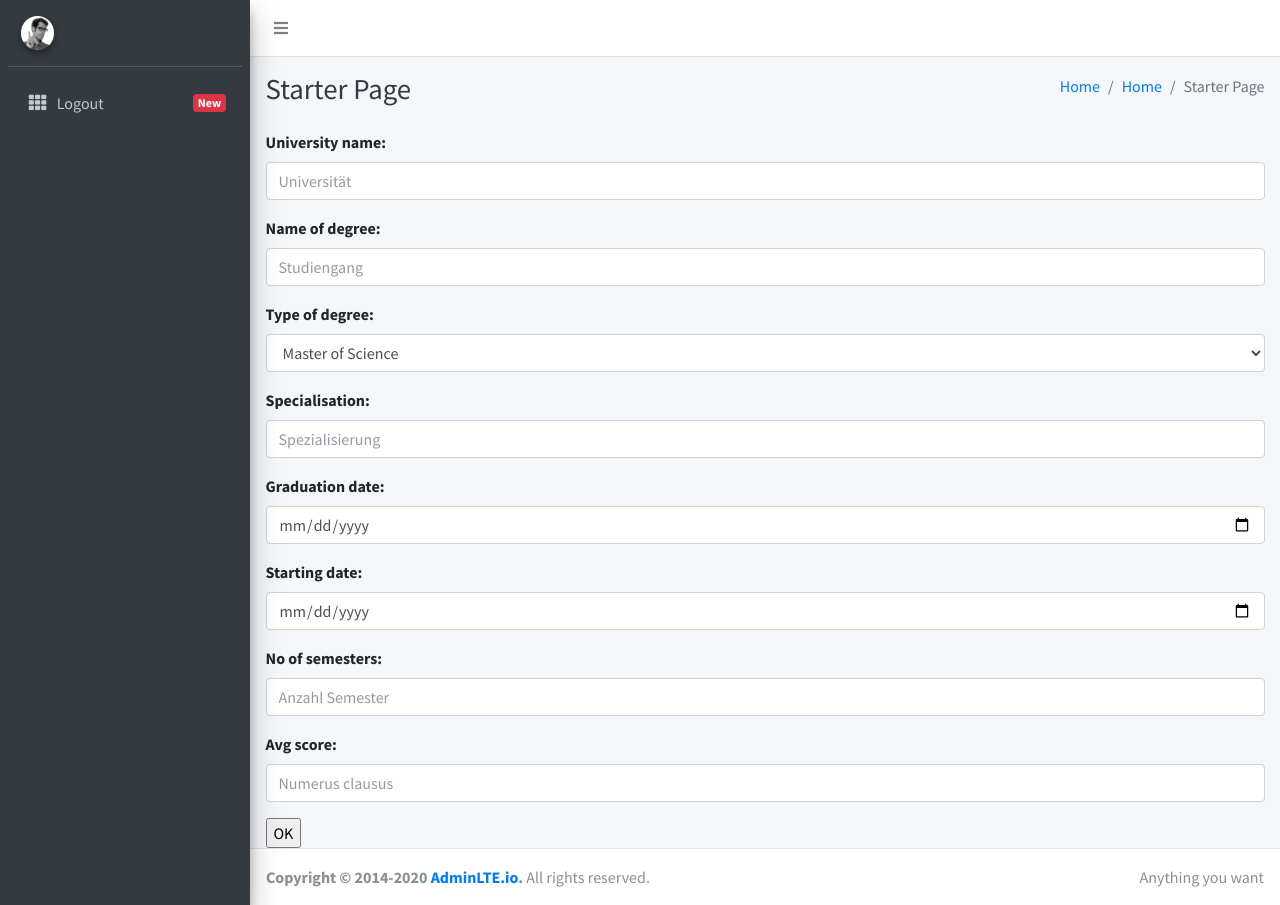
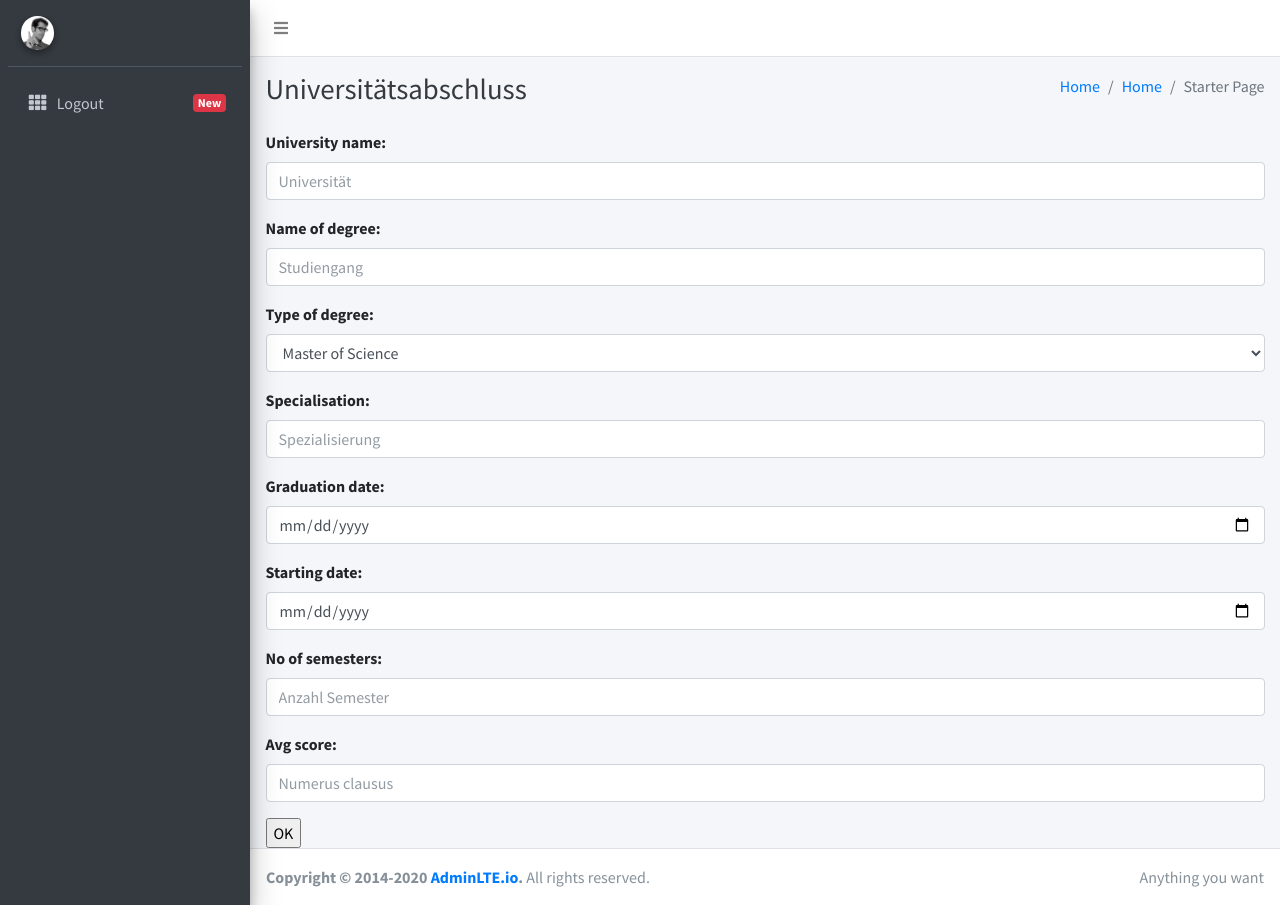
Before and after one commit to LHumpe/Assignment_Zulassungsystem, a Django app: template templates/admissionspace/applications/university_degreee.html in a window 1280 px wide. Run offline with Django 3.2, Linux system fonts and the light colour scheme; the template is opened without the code that fills it: values that come from a table or form of the project are taken from there, others are empty; some libraries are stand-ins or nearby versions.

Commit message:
SA1-39 Detailansicht Universitätsabschlüsse

```diff
--- a/templates/admissionspace/applications/university_degreee.html
+++ b/templates/admissionspace/applications/university_degreee.html
@@ -1,5 +1,6 @@
 {% extends 'base.html' %}
 {% load static %}
+{% block content_header %} Universitätsabschluss {% endblock content_header %}
 {% block main_content %}
     <form method="post">
         {% csrf_token %}
```
